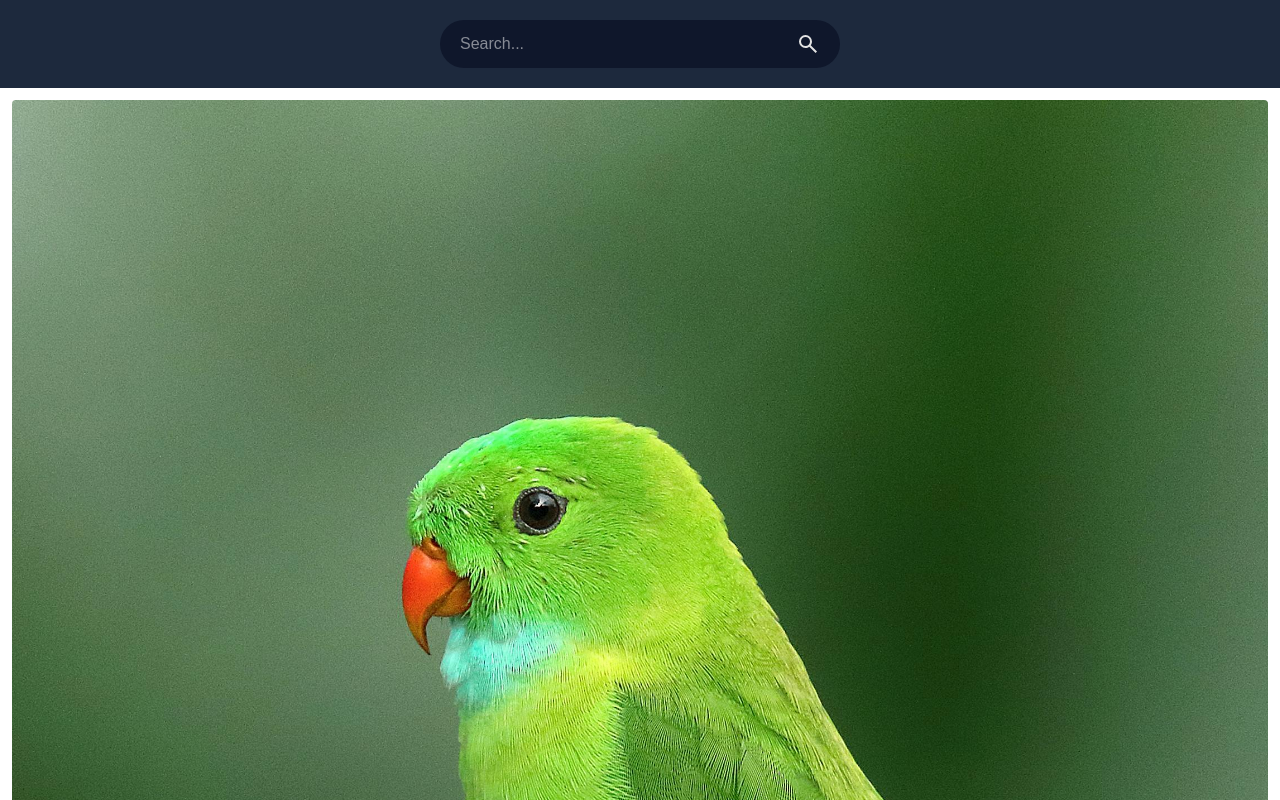
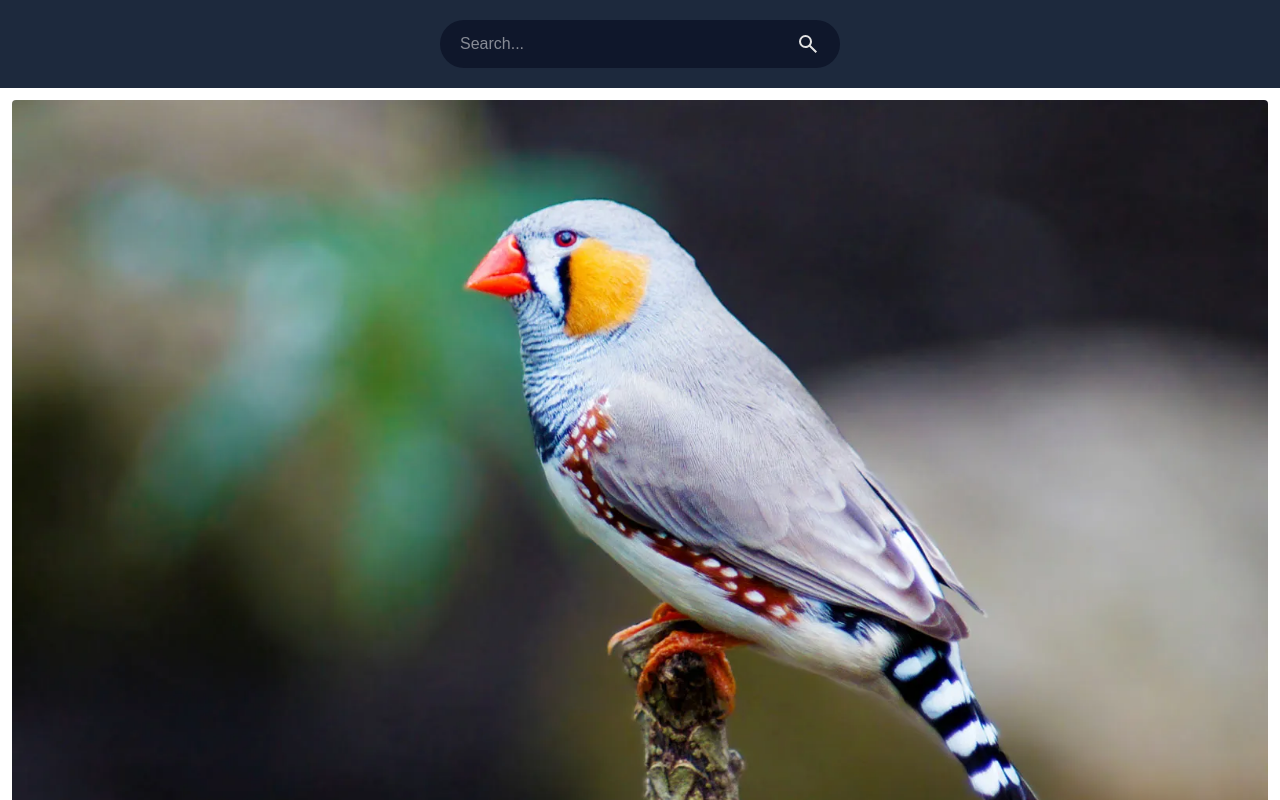
Before and after one commit to LiTTleCoMi/Gallery, a Next.js app: page /image/a in a window 1280 px wide. Shown: the top 800 px of the page. Built offline with nearby package versions, Linux system fonts and the light colour scheme.

Commit message:
working on formatting main image view

```diff
--- a/src/app/_components/GalleryImage.jsx
+++ b/src/app/_components/GalleryImage.jsx
@@ -4,8 +4,8 @@ import Link from "next/link";
 export default function GalleryImage({ description, id, src }) {
 	return (
 		<Link href={`/categories/${id}`}>
-			<div className="flex flex-col gap-y-1 items-center justify-center w-fit h-fit">
-				<Image src={src} alt={description} width={5000} height={5000} className="w-full h-full rounded-sm object-contain" />
+			<div className="flex flex-col gap-y-1 items-center justify-center">
+				<Image src={src} alt={description} width={5000} height={5000} className="rounded-sm" />
 				<h5 className="text-md sm:text-lg leading-tight font-semibold text-gray-200 text-center w-9/10">{description}</h5>
 			</div>
 		</Link>
--- a/src/app/image/[id]/page.jsx
+++ b/src/app/image/[id]/page.jsx
@@ -3,7 +3,7 @@ import GalleryImage from "@/app/_components/GalleryImage";
 export default function ViewImage() {
 	return (
 		<div className="flex flex-col gap-3 p-3">
-			<GalleryImage description={"Animals In Nature"} src="/images/green-bird.jpg" id={"a"} />
+			<GalleryImage description={"Animals In Nature"} src="/images/bird.webp" id={"a"} />
 		</div>
 	);
 }
```
